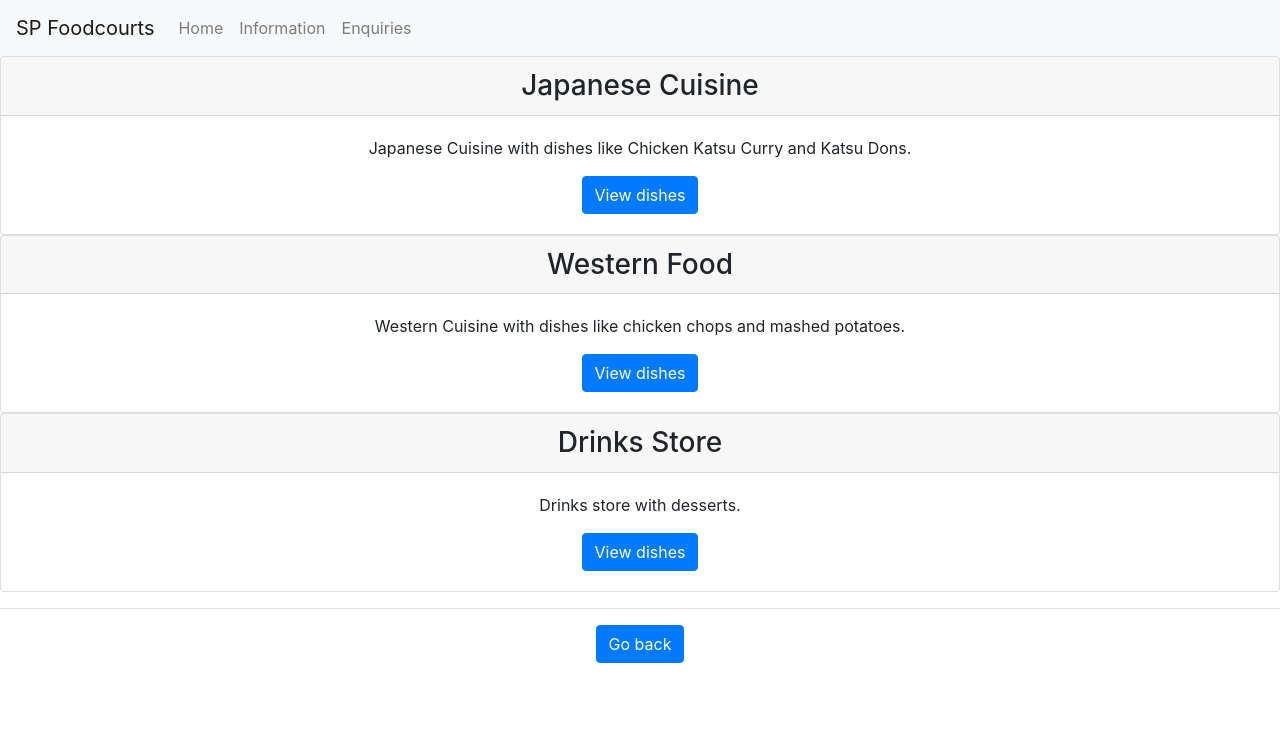
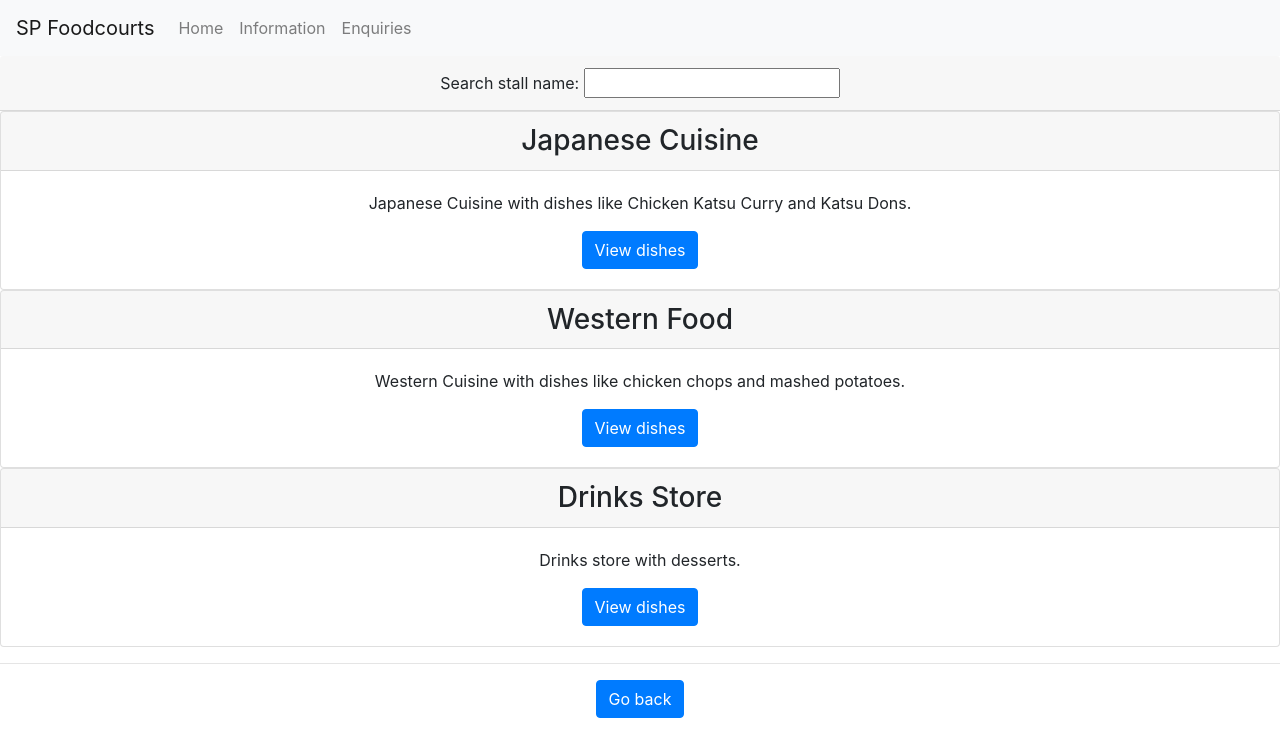
Before and after one commit to kieranchai/Angular-5-SPA-demo, an Angular app: page /foodcourtdetail/1 in a window 1280 px wide. Shown: the top 756 px of the page. Built offline with nearby package versions, Linux system fonts and the light colour scheme.

Commit message:
completed pipe

```diff
--- a/src/app/app.module.ts
+++ b/src/app/app.module.ts
@@ -16,7 +16,7 @@ import { Foodcourt } from "./shared/model/foodcourt.model";
 import { Stalls } from "./shared/model/foodcourtstalls.model";
 import { StalldetailComponent } from './stalldetail/stalldetail.component'
 import { StallDishes } from './shared/model/stalldishes.model';
-import { TextPipe } from './shared/pipe/text.pipe';
+import { FindPipe } from './shared/pipe/text.pipe';
 import { HoverhighlightDirective } from './shared/directive/hoverhighlight.directive';
 
 
@@ -29,7 +29,7 @@ import { HoverhighlightDirective } from './shared/directive/hoverhighlight.direc
     HeaderComponent,
     FoodcourtDetailComponent,
     StalldetailComponent,
-    TextPipe,
+    FindPipe,
     HoverhighlightDirective
   ],
   imports: [
--- a/src/app/foodcourtdetail/foodcourtdetail.component.html
+++ b/src/app/foodcourtdetail/foodcourtdetail.component.html
@@ -1,4 +1,5 @@
-<div class="card" *ngFor="let Stalls of stallarr">
+<div class="card-header">Search stall name: <input type="text" [(ngModel)]="searchStr"></div>
+<div class="card" *ngFor="let Stalls of stallarr | find: 'stall_name':searchStr">
   <h3 class="card-header">{{Stalls.stall_name}}</h3>
   <div class="card-body">
     <p class="card-text">{{Stalls.description}}</p>
--- a/src/app/foodcourtdetail/foodcourtdetail.component.ts
+++ b/src/app/foodcourtdetail/foodcourtdetail.component.ts
@@ -14,7 +14,7 @@ import { StallDishes } from "../shared/model/stalldishes.model";
   providers: [FoodCourtDetailsService]
 })
 export class FoodcourtDetailComponent implements OnInit {
-
+  searchStr : string = "";
   selectedFoodCourt: Foodcourt;
   stallarr: Stalls[] = [];
 
--- a/src/app/shared/pipe/text.pipe.ts
+++ b/src/app/shared/pipe/text.pipe.ts
@@ -1,12 +1,30 @@
 import { Pipe, PipeTransform } from '@angular/core';
 
 @Pipe({
-  name: 'text'
+  name: 'find'
 })
-export class TextPipe implements PipeTransform {
+export class FindPipe implements PipeTransform {
 
-  transform(value: any, args?: any): any {
-    return null;
+  transform(value: any, propertyName:string, searchStr: string): any {
+
+    if (value.length === 0 || searchStr.trim().length === 0 ) {
+      return value;
+    }
+
+    let resultArray = [];
+
+    searchStr = searchStr.toLowerCase();
+
+    for (const elem of value) {
+      const str = elem[propertyName].toLowerCase();
+
+      if(str.indexOf(searchStr) != -1){
+        resultArray.push(elem);
+      }
+    }
+
+    return resultArray;
+
   }
 
 }
```
